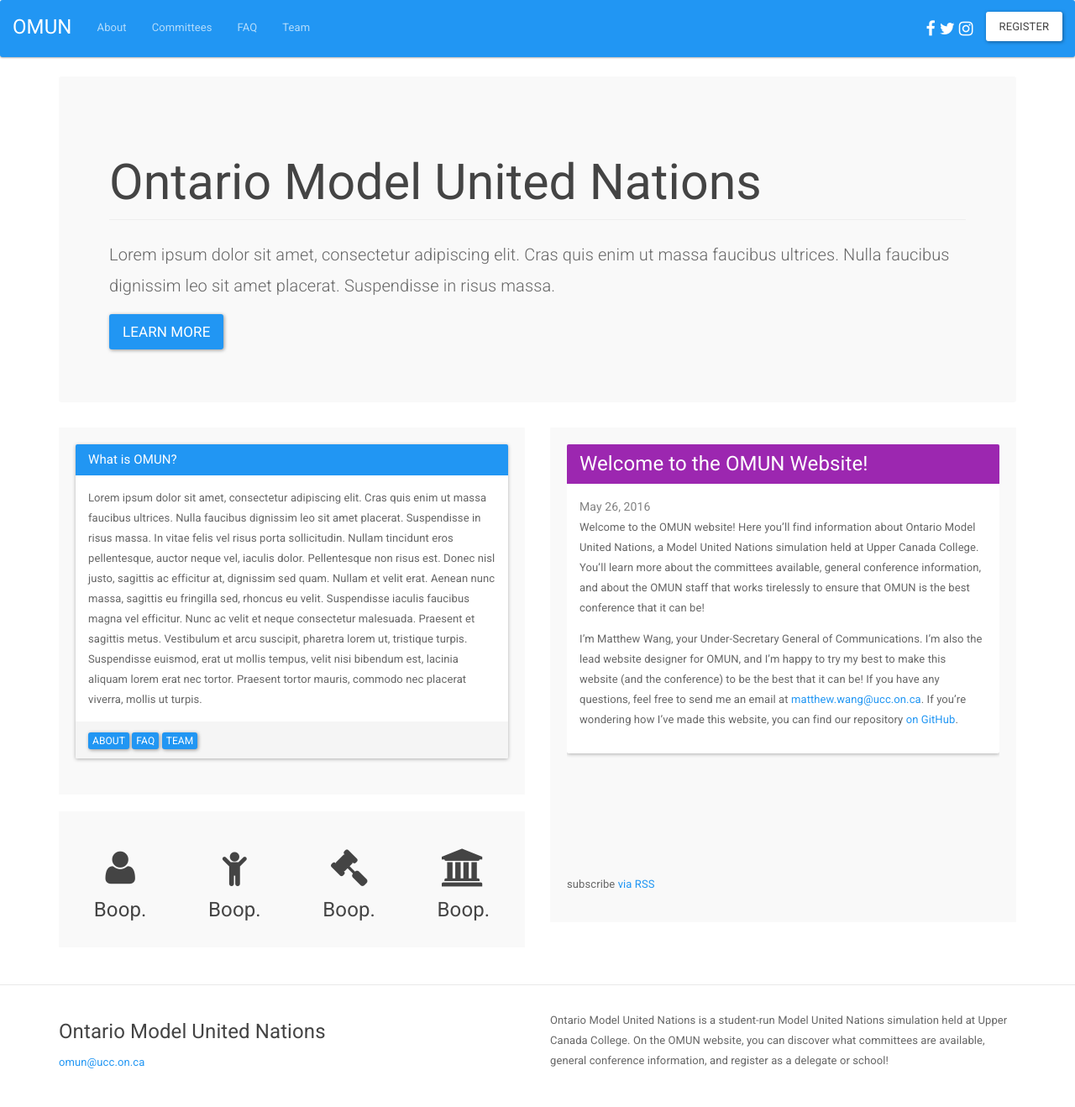
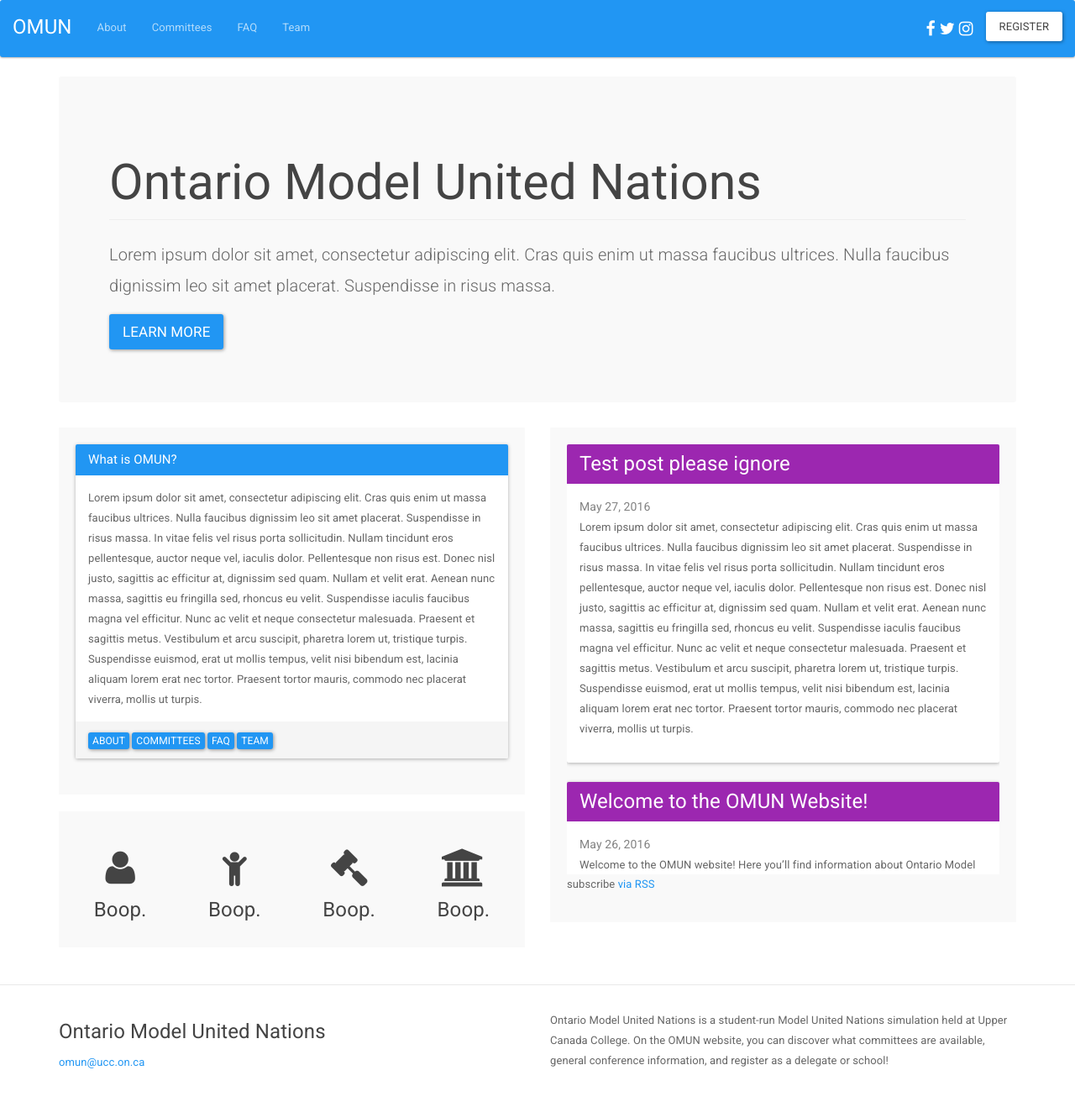
Before and after one commit to malsf21/omun.ca, a Jekyll site: the page built from index.html, in a window 1280 px wide. Shown: the whole page at 84% size. Built offline with Jekyll 4.4.1, drawn with Linux system fonts in a browser that asks for light colours.

Commit message:
improves rendering functionality
fleshes out homepage and adds committee background toggle

```diff
--- a/_includes/head.html
+++ b/_includes/head.html
@@ -3,7 +3,7 @@
 <meta name="viewport" content="width=device-width, initial-scale=1, shrink-to-fit=no">
 <meta name="author" content="Matthew Wang">
 
-<title>{% if page.title %}{{ page.title | escape }}{% else %}{{ site.title | escape }}{% endif %}</title>
+<title>{% if page.title %}{{ page.title | escape }} | {{ site.title }}{% else %}{{ site.title | escape }}{% endif %}</title>
 <meta name="description" content="{% if page.excerpt %}{{ page.excerpt | strip_html | strip_newlines | truncate: 160 }}{% else %}{{ site.description }}{% endif %}">
 
 <link href="{{ "/favicon.png" | prepend: site.baseurl }}" rel="icon" />
--- /dev/null
+++ b/_posts/2016-05-27-test-post-please-ignore.markdown
@@ -0,0 +1,8 @@
+---
+layout: post
+title:  "Test post please ignore"
+date:   2016-05-27 12:01:21 -0400
+author: Matthew Wang
+---
+
+Lorem ipsum dolor sit amet, consectetur adipiscing elit. Cras quis enim ut massa faucibus ultrices. Nulla faucibus dignissim leo sit amet placerat. Suspendisse in risus massa. In vitae felis vel risus porta sollicitudin. Nullam tincidunt eros pellentesque, auctor neque vel, iaculis dolor. Pellentesque non risus est. Donec nisl justo, sagittis ac efficitur at, dignissim sed quam. Nullam et velit erat. Aenean nunc massa, sagittis eu fringilla sed, rhoncus eu velit. Suspendisse iaculis faucibus magna vel efficitur. Nunc ac velit et neque consectetur malesuada. Praesent et sagittis metus. Vestibulum et arcu suscipit, pharetra lorem ut, tristique turpis. Suspendisse euismod, erat ut mollis tempus, velit nisi bibendum est, lacinia aliquam lorem erat nec tortor. Praesent tortor mauris, commodo nec placerat viverra, mollis ut turpis.
--- a/index.html
+++ b/index.html
@@ -6,7 +6,7 @@ layout: default
   <div class="jumbotron">
   <h1 class="page-header">Ontario Model United Nations</h1>
   <p>Lorem ipsum dolor sit amet, consectetur adipiscing elit. Cras quis enim ut massa faucibus ultrices. Nulla faucibus dignissim leo sit amet placerat. Suspendisse in risus massa.</p>
-  <p><a class="btn btn-primary btn-lg">Learn more</a></p>
+  <p><a class="btn btn-primary btn-lg" href="{{ "/about/" | prepend: site.baseurl }}" style="color:white;">Learn more</a></p>
 </div>
 
   <div class="row">
@@ -20,9 +20,10 @@ layout: default
             Lorem ipsum dolor sit amet, consectetur adipiscing elit. Cras quis enim ut massa faucibus ultrices. Nulla faucibus dignissim leo sit amet placerat. Suspendisse in risus massa. In vitae felis vel risus porta sollicitudin. Nullam tincidunt eros pellentesque, auctor neque vel, iaculis dolor. Pellentesque non risus est. Donec nisl justo, sagittis ac efficitur at, dignissim sed quam. Nullam et velit erat. Aenean nunc massa, sagittis eu fringilla sed, rhoncus eu velit. Suspendisse iaculis faucibus magna vel efficitur. Nunc ac velit et neque consectetur malesuada. Praesent et sagittis metus. Vestibulum et arcu suscipit, pharetra lorem ut, tristique turpis. Suspendisse euismod, erat ut mollis tempus, velit nisi bibendum est, lacinia aliquam lorem erat nec tortor. Praesent tortor mauris, commodo nec placerat viverra, mollis ut turpis.
           </div>
            <div class="panel-footer">
-             <a class="btn btn-primary btn-xs" href="#" style="color:white;" role="button" >About</a>
-             <a class="btn btn-primary btn-xs" href="#" style="color:white;" role="button">FAQ</a>
-             <a class="btn btn-primary btn-xs" href="#" style="color:white;" role="button">Team</a>
+             <a class="btn btn-primary btn-xs" href="{{ "/about/" | prepend: site.baseurl }}" style="color:white;" role="button">About</a>
+             <a class="btn btn-primary btn-xs" href="{{ "/committees/" | prepend: site.baseurl }}" style="color:white;" role="button">Committees</a>
+             <a class="btn btn-primary btn-xs" href="{{ "/faq/" | prepend: site.baseurl }}" style="color:white;" role="button">FAQ</a>
+             <a class="btn btn-primary btn-xs" href="{{ "/team/" | prepend: site.baseurl }}" style="color:white;" role="button">Team</a>
            </div>
         </div>
       </div>
```
Also changed, not shown: _committees/unhrc.md (+1 -0 lines), _layouts/committee.html (+10 -2 lines), 1 other file.
